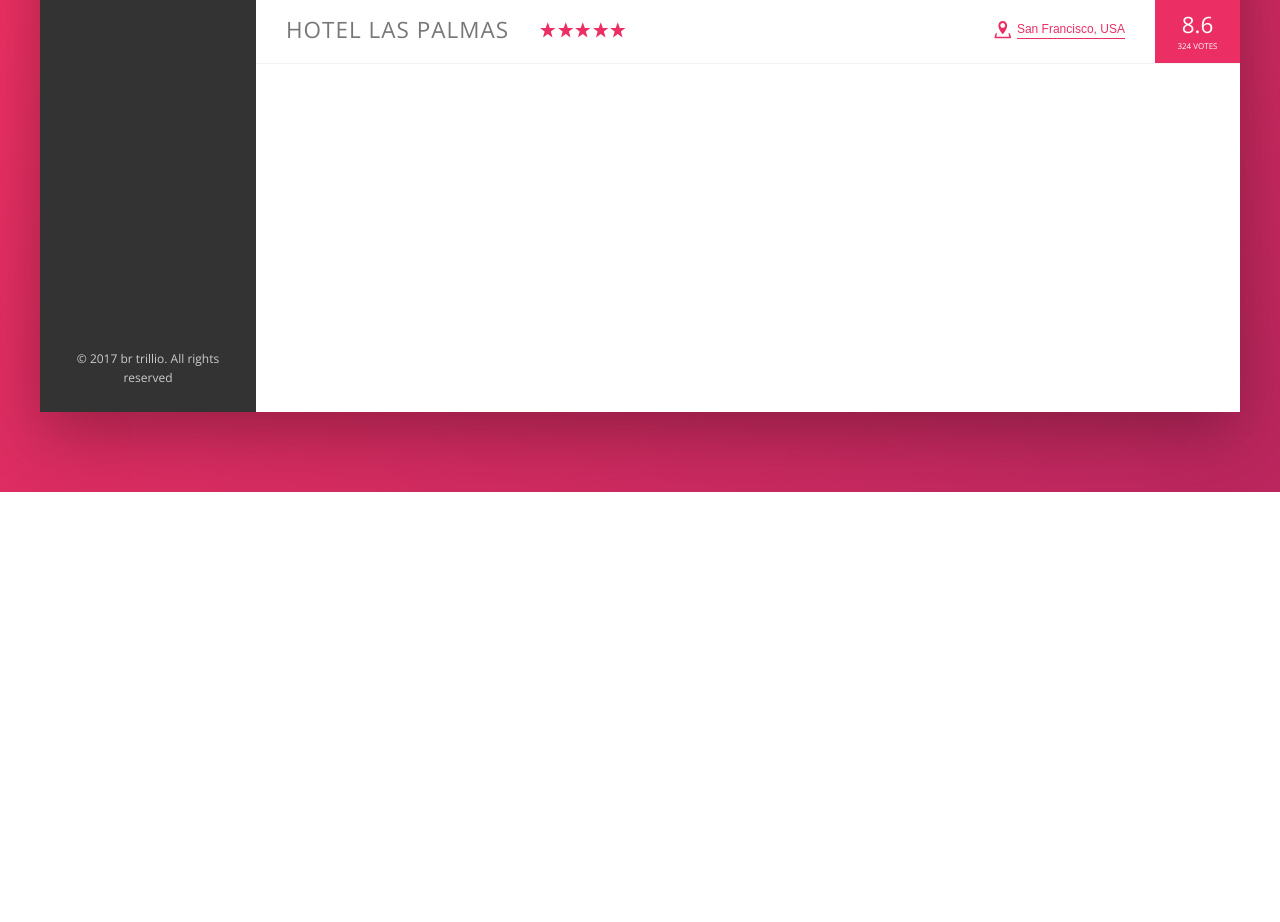
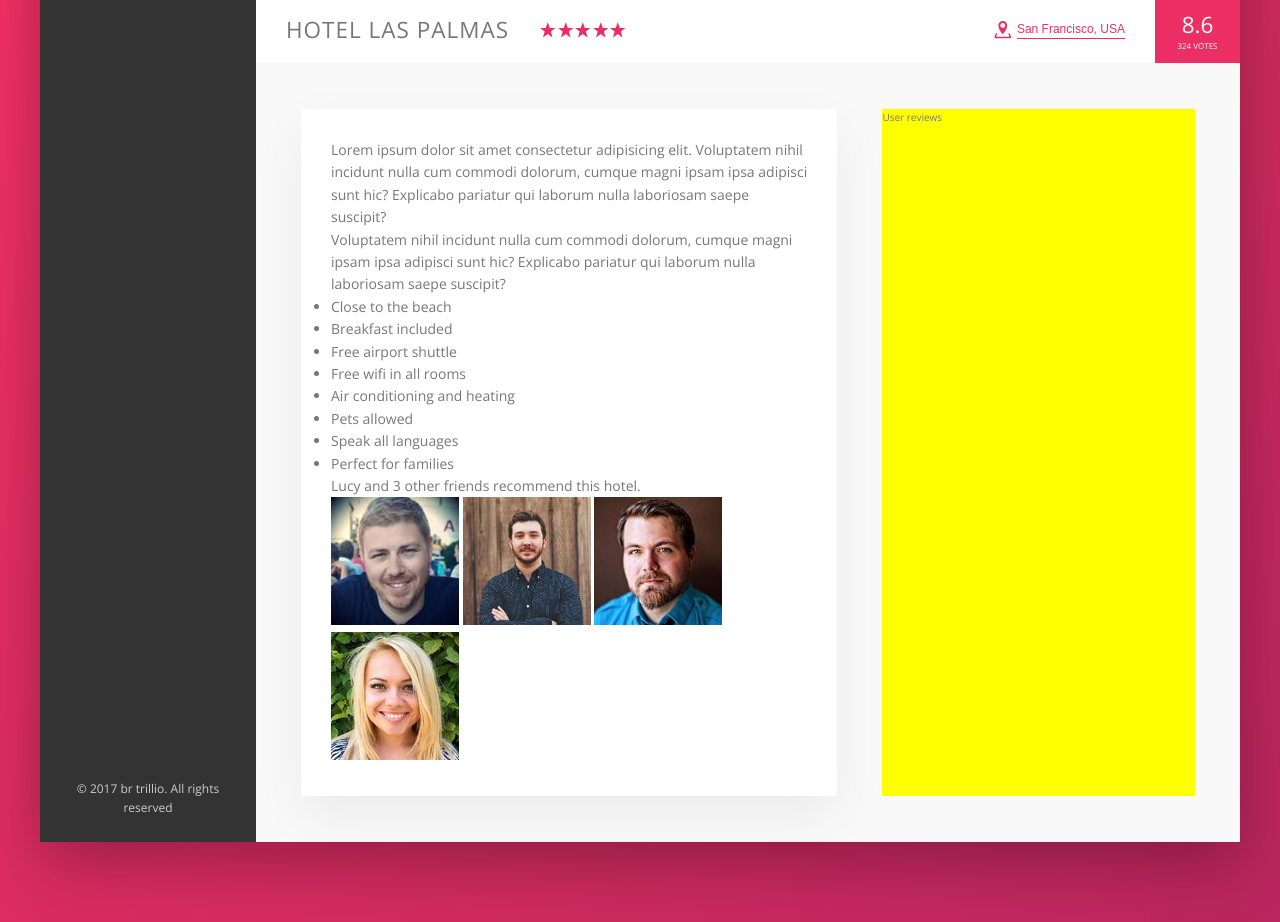
Before and after one commit to Frank-Bae/css, a website: page Trillo/starter/index.html in a window 1280 px wide. Shown: the part 538-1460 px from the top of the page. Before the commit the page ends 1030 px from the top, so only its background shows below. Drawn offline with nearby package versions, Linux system fonts and the light colour scheme.

Commit message:
added the layout for setting up description

```diff
--- a/Trillo/starter/index.html
+++ b/Trillo/starter/index.html
@@ -134,6 +134,43 @@
                 <div class="overview__rating-count">324 votes</div>
               </div>
             </div>
+
+            <div class="detail">
+              <div class="description">
+                <p class="paragraph">
+                  Lorem ipsum dolor sit amet consectetur adipisicing elit. Voluptatem nihil incidunt nulla cum commodi dolorum, cumque magni ipsam ipsa adipisci sunt hic? Explicabo pariatur qui laborum nulla laboriosam saepe suscipit?
+                </p>
+                <p class="paragraph">
+                  Voluptatem nihil incidunt nulla cum commodi dolorum, cumque
+                  magni ipsam ipsa adipisci sunt hic? Explicabo pariatur qui laborum nulla laboriosam saepe suscipit?
+                </p>
+                <ul class="list">
+                  <li class="list__item">Close to the beach</li>
+                  <li class="list__item">Breakfast included</li>
+                  <li class="list__item">Free airport shuttle</li>
+                  <li class="list__item">Free wifi in all rooms</li>
+                  <li class="list__item">Air conditioning and heating</li>
+                  <li class="list__item">Pets allowed</li>
+                  <li class="list__item">Speak all languages</li>
+                  <li class="list__item">Perfect for families</li>
+                </ul>
+                <div class="recommend">
+                  <p class="recommend__count">
+                    Lucy and 3 other friends recommend this hotel.
+                  </p>
+                  <div class="recommend__friends">
+                    <img src="img/user-3.jpg" alt="Friend 1" class="recommend__photo">
+                    <img src="img/user-4.jpg" alt="Friend 2" class="recommend__photo">
+                    <img src="img/user-5.jpg" alt="Friend 3" class="recommend__photo">
+                    <img src="img/user-6.jpg" alt="Friend 4" class="recommend__photo">
+                  </div>
+                </div>
+              </div>
+              <div class="user-reviews">
+                User reviews
+              </div>
+            </div>
+
           </main>
         </div>
 
--- a/Trillo/starter/sass/_base.scss
+++ b/Trillo/starter/sass/_base.scss
@@ -31,6 +31,9 @@ Grey dark 3: #999
   --color-grey-dark-3: #999;
 
   --shadow-dark: 0 2rem 6rem rgba(0,0,0,.3);
+  --shadow-light: 0 2rem 5rem rgba(0,0,0,.06);
+
+  --line: 1px solid var(--color-grey-light-2);
 }
 
 * {
--- a/Trillo/starter/sass/_layout.scss
+++ b/Trillo/starter/sass/_layout.scss
@@ -35,8 +35,29 @@
 .hotel-view {
   background-color: #fff;
   // background-color: orangered;
-  height: 80rem;
+  // height: 80rem;
 
   flex: 1; // this is telling flex to take up the whole width
 
 }
+
+.detail {
+  display: flex;
+  padding: 4.5rem;
+  background-color: var(--color-grey-light-1);
+  border-bottom: var(--line);
+}
+
+.description {
+  font-size: 1.4rem;
+  flex: 0 0 60%; // flex grow 0, flex shirnk 0, flex basis 60%
+  background-color: #fff;
+  padding: 3rem;
+  box-shadow: var(--shadow-light);
+  margin-right: 4.5rem;
+}
+
+.user-reviews {
+  background-color: yellow;
+  flex: 1; //occupy the remaining space
+}
```
Also changed, not shown: Trillo/starter/sass/main.css, 1 other file.
